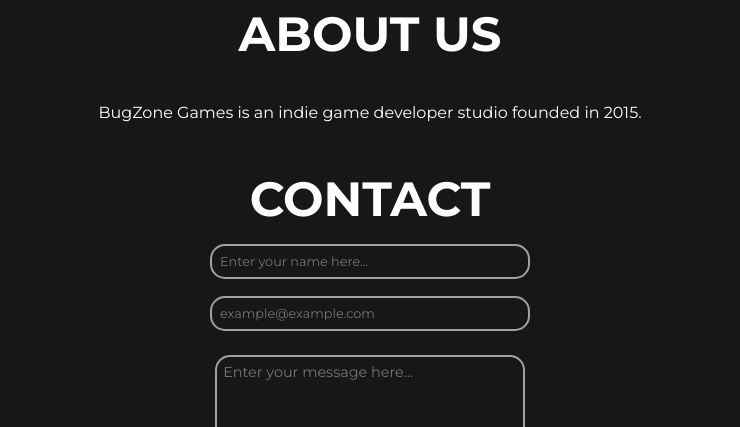
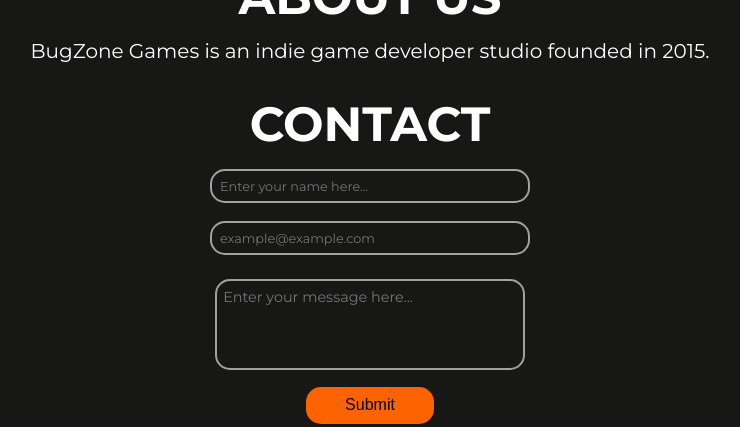
Before and after one commit to hamzaadalmis/bugzonegames.com, a website: page index.html in a window 1280 px wide. Shown: the part 1281-1708 px from the top of the page, without its empty margins (270-1010 px from the left). Drawn offline with Linux system fonts and the light colour scheme.

Commit message:
change: margin and unnecessary selectors removed

```diff
--- a/css/style.css
+++ b/css/style.css
@@ -99,8 +99,13 @@
 	margin-bottom: 1em;
 }
 
+#games img {
+	width: 50%;
+	height: auto;
+	padding-bottom: 1em;
+}
+
 #games h2 {
-	margin-bottom: 1em;
     color: var(--scd-txt-color);
 }
 
@@ -108,12 +113,6 @@
     max-width: 25vw;
     font-size: 1.25em;
 	line-height: 1.5em;
-}
-
-#games img {
-	width: 50%;
-	height: auto;
-	padding-bottom: 1em;
 }
 
 .badges {
@@ -129,15 +128,9 @@
 	flex-grow: 1;
 }
 
-#aboutus {
-	margin-bottom: 1em;
-}
-
-#aboutus h1 {
-	margin-bottom: 0.8em;
-}
-
 #aboutus p {
+    margin-top: 0.5em;
+    font-size: 1.25em;
 	line-height: 1.5em;
 }
 
```
